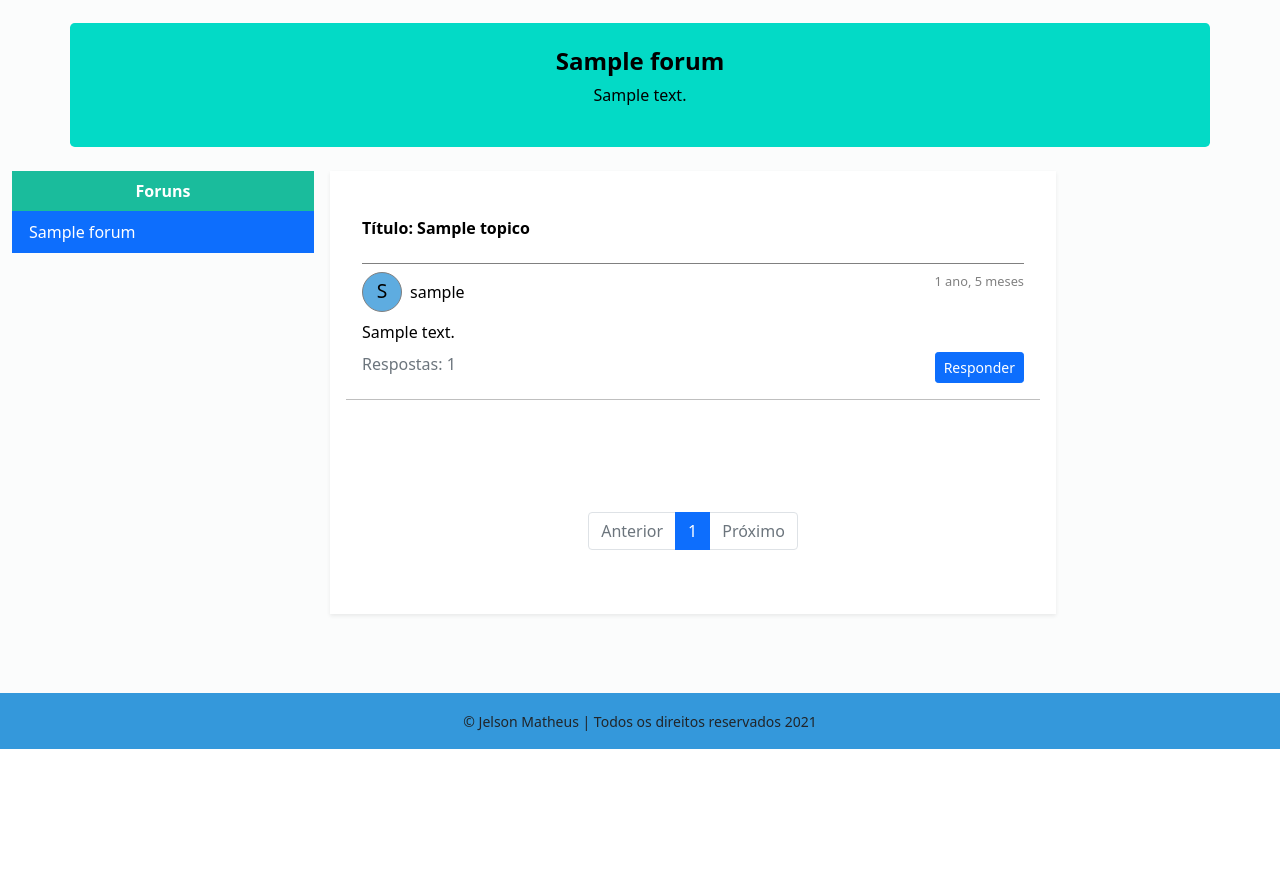
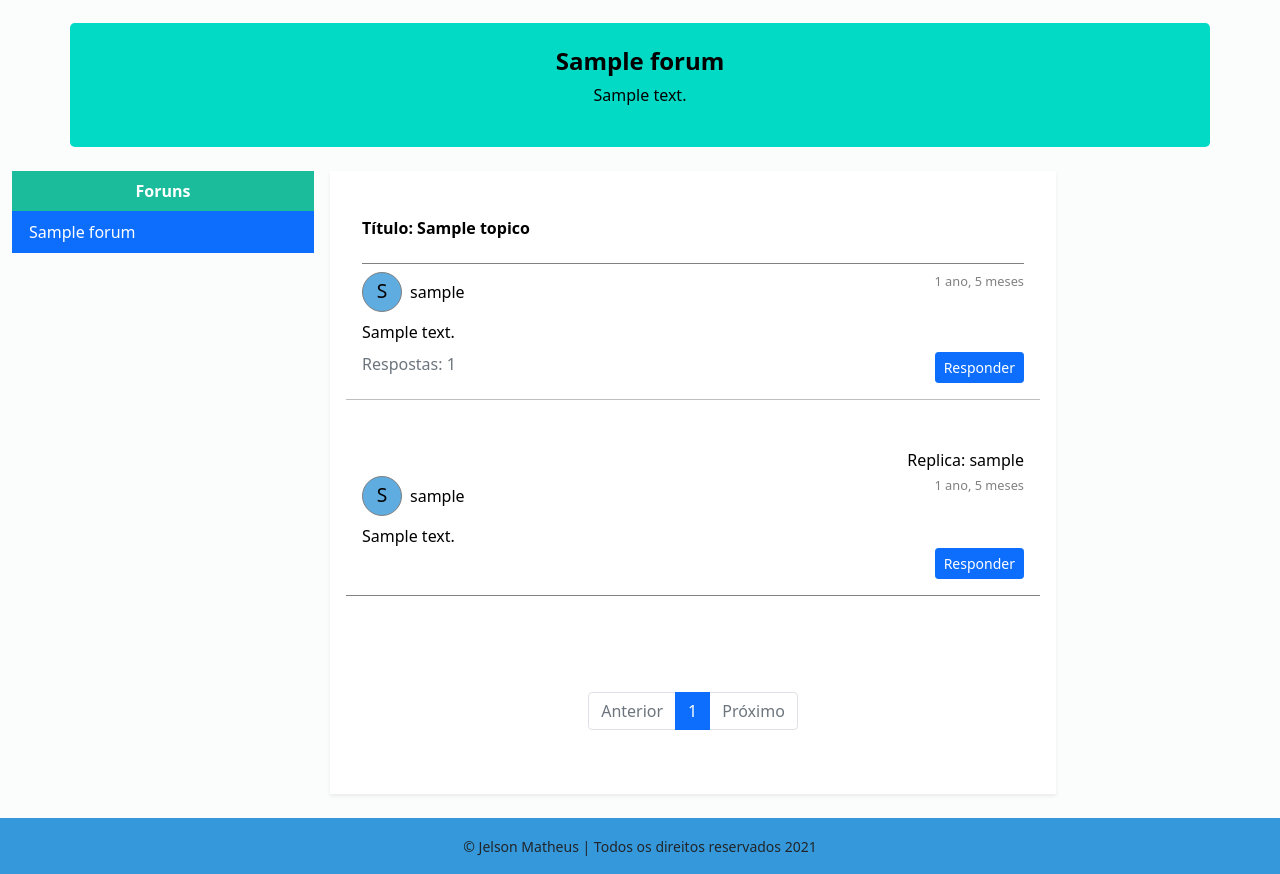
Before and after one commit to JelsonMatheus/rdjsite, a Django app: a page that uses site_forum/templates/site_forum/topico.html in a window 1280 px wide. Shown: the part 51-925 px from the top of the page. Before the commit the page ends 800 px from the top, so only its background shows below. Run offline with Django 3.2, Linux system fonts and the light colour scheme; tables that the repository leaves empty hold one stand-in row (values such as "Sample post"); some libraries are stand-ins or nearby versions.

Commit message:
adiciona form RespostaCreate

```diff
--- a/rdjsite/settings.py
+++ b/rdjsite/settings.py
@@ -6,8 +6,6 @@ from decouple import config
 BASE_DIR = Path(__file__).resolve().parent.parent
 
 
-# Quick-start development settings - unsuitable for production
-# See https://docs.djangoproject.com/en/3.2/howto/deployment/checklist/
 
 # SECURITY WARNING: keep the secret key used in production secret!
 SECRET_KEY = config("SECRET_KEY", '.')
@@ -72,9 +70,6 @@ DATABASES = {
 }
 
 
-# Password validation
-# https://docs.djangoproject.com/en/3.2/ref/settings/#auth-password-validators
-
 AUTH_PASSWORD_VALIDATORS = [
     {
         'NAME': 'django.contrib.auth.password_validation.UserAttributeSimilarityValidator',
--- a/site_forum/static/site_forum/css/topico.css
+++ b/site_forum/static/site_forum/css/topico.css
@@ -56,9 +56,18 @@ main {
 }
 
 .resposta-container {
-    padding: 3rem 0rem 1rem 0rem;
+    padding: 2rem 0rem 1rem 0rem;
     border-bottom: 1px solid gray;
 }
+
+.offcanvas-post {
+    height: 95%;
+}
+    .offcanvas-post .offcanvas-title,
+    .offcanvas-post .btn-close {
+        font-size: 1rem;
+    }
+
 
 /* Medium devices (tablets, 768px and up) */
 @media (min-width: 768px) {
@@ -76,6 +85,11 @@ main {
     }
 
     .resposta-container {
-        padding: 3rem 1rem 1rem 1rem;
+        padding: 2rem 1rem 1rem 1rem;
+    }
+    .offcanvas-post {
+        width: 80%;
+        height: 95%;
+        margin: auto;
     }
 }
--- a/site_forum/templates/site_forum/topico.html
+++ b/site_forum/templates/site_forum/topico.html
@@ -68,7 +68,10 @@
                             <div class="text-muted">
                                 <span>Respostas: {{topico.resposta_set.count}}</span>
                             </div>
-                            <button class="btn btn-sm btn-primary ms-auto">Responder</button>
+                            <button class="btn btn-sm btn-primary ms-auto" data-bs-toggle="offcanvas" data-bs-target="#offcanvasBottom"
+                                aria-controls="offcanvasBottom" onclick="inputResposta.value=''">
+                                Responder
+                            </button>
                         </div>
                     </div>
 
@@ -78,15 +81,17 @@
                         {% for resposta in respostas %}
                         <div class="resposta-container">
                             <div class="resposta-header d-flex">
-
-                                <span>replica: {{resposta.parent.user.username|default:""}</span>
+                                <span class="ms-auto">
+                                    Replica: {% firstof resposta.parent.user.username resposta.topico.user.username %}
+                                </span>
                             </div>
 
-                            <div class="resposta-body mt-2">
+                            <div class="resposta-body mt-1">
                                 <div class="d-flex mb-2">
                                     <div class="fu-user d-flex justify-content-center align-items-center">
                                         {{ resposta.user.username|first|capfirst }}
                                     </div>
+                                    <span class="ms-2 align-self-center"> {{resposta.user.username }}</span>
                                     <span class="ms-auto fu-data">{{resposta.updated_at|timesince}}</span>
                                 </div>
                                 <div>
@@ -95,7 +100,10 @@
                             </div>
 
                             <div class="resposta-footer d-flex">
-                                <button class="btn btn-sm btn-primary ms-auto">Responder</button>
+                                <button class="btn btn-sm btn-primary ms-auto" data-bs-toggle="offcanvas" data-bs-target="#offcanvasBottom"
+                                    onclick="inputResposta.value={{resposta.pk}}">
+                                    Responder
+                                </button>
                             </div>
                         </div>
                         {% endfor %}
@@ -130,25 +138,22 @@
 
     <div class="offcanvas offcanvas-bottom offcanvas-post" tabindex="-1" id="offcanvasBottom"aria-labelledby="offcanvasBottomLabel">
         <div class="offcanvas-header border">
-            <h5 class="offcanvas-title" id="offcanvasBottomLabel">Criar um novo tópico?</h5>
+            <h5 class="offcanvas-title" id="offcanvasBottomLabel">Responder?</h5>
             <button type="button" class="btn-close text-reset" data-bs-dismiss="offcanvas"aria-label="Close"></button>
         </div>
         <div class="offcanvas-body">
-            <form class="form-topico">
-                <div class="pb-2 d-flex flex-wrap">
-                    <label for="input-titulo"> Titulo: </label>
-                    <input class="flex-grow-1 ms-2 mb-2 mb-ms-0" id="input-titulo" name="titulo" required>
-                    <select class="form-select flex-fill ms-sm-2">
-                        <option selected>Categorias</option>
-                        </select>
-                    </div>
+            <form action="{% url 'forum:create_resposta' view.kwargs.slug view.kwargs.topico_id %}" method="POST" class="form-topico">
+                {% csrf_token %}
+                <div class="pb-2">
+                    <input id="inputTopico"type="hidden" name="topico" value="{{topico.pk}}">
+                    <input id="inputResposta" type="hidden" name="parent" value="">
 
                     <div class="editor-container">
-                        <textarea id="textareaPost" required></textarea>
+                        <textarea id="textareaPost" name="texto" required></textarea>
                     </div>
 
                     <div class="mt-2">
-                        <button class="btn btn-sm btn-primary d-block ms-auto">Criar topico</button>
+                        <button class="btn btn-sm btn-primary d-block ms-auto">Salvar</button>
                     </div>
                 </div>
             </form>
@@ -167,6 +172,7 @@
             spellChecker: false,
             hideIcons: ["image"],
             status: false,
+            forceSync: true,
         });
         simplemde.value("Use markdown e tags HTML.");
 
--- a/site_forum/urls.py
+++ b/site_forum/urls.py
@@ -13,4 +13,5 @@ urlpatterns = [
     path('foruns/<slug:slug>/', views.TopicoListView.as_view(), name='page'),
     path('foruns/<slug:slug>/add/', views.TopicoCreateView.as_view(), name='create_topico'),
     path('foruns/<slug:slug>/<int:topico_id>/', views.RepostaListView.as_view(), name='topico'),
+    path('foruns/<slug:slug>/<int:topico_id>/add/', views.RespostaCreateView.as_view(), name='create_resposta'),
 ]
--- a/site_forum/views.py
+++ b/site_forum/views.py
@@ -7,7 +7,7 @@ from django.views.generic import ListView
 from django.views.generic.base import View
 from django.views.generic.edit import FormView
 from .models import Resposta, Topico, Forum
-from .forms import UserRegisterForm, UserLoginForm, TopicoCreateForm
+from .forms import RespostaCreateForm, UserRegisterForm, UserLoginForm, TopicoCreateForm
 
 # Create your views here.
 
@@ -85,7 +85,7 @@ class TopicoCreateView(View):
 
 class RepostaListView(ListView):
     queryset = Resposta.objects.filter(deleted_at__isnull=True)
-    get_context_data = 'respostas'
+    context_object_name = 'respostas'
     template_name = 'site_forum/topico.html'
     paginate_by = 15
     ordering = ['created_at']
@@ -100,3 +100,16 @@ class RepostaListView(ListView):
         context['foruns'] = Forum.objects.all()
         context['topico'] = self.topico
         return context
+
+class RespostaCreateView(View):
+    def post(self, request, *args, **kwargs):
+        form = RespostaCreateForm(request.POST)
+        user = request.user
+        topico = Topico.objects.get(pk=kwargs['topico_id'])
+
+        if form.is_valid():
+            resposta = form.save(user)
+
+        print(form.errors)
+
+        return redirect(topico)
```
Also changed, not shown: site_forum/forms.py (+14 -1 lines).
